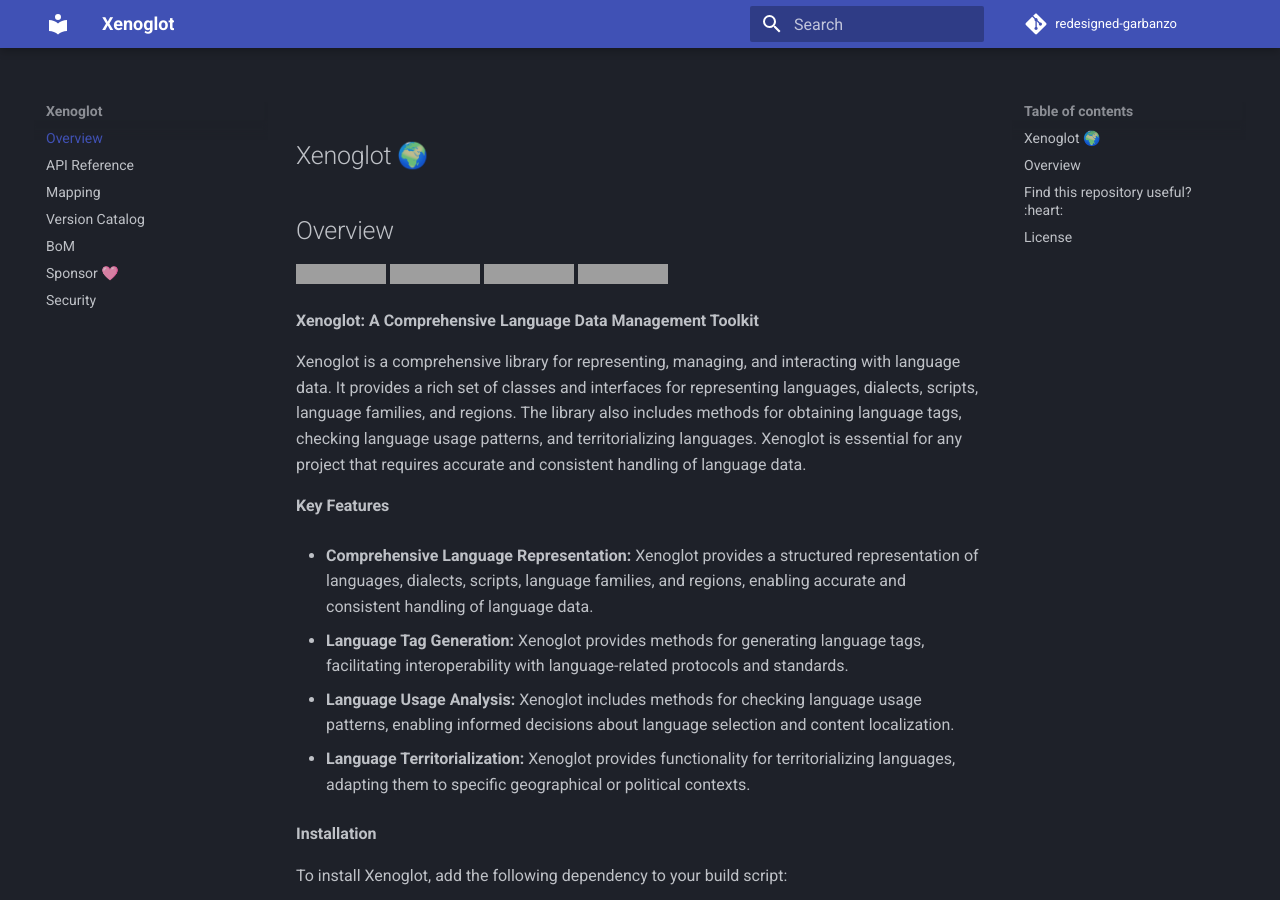
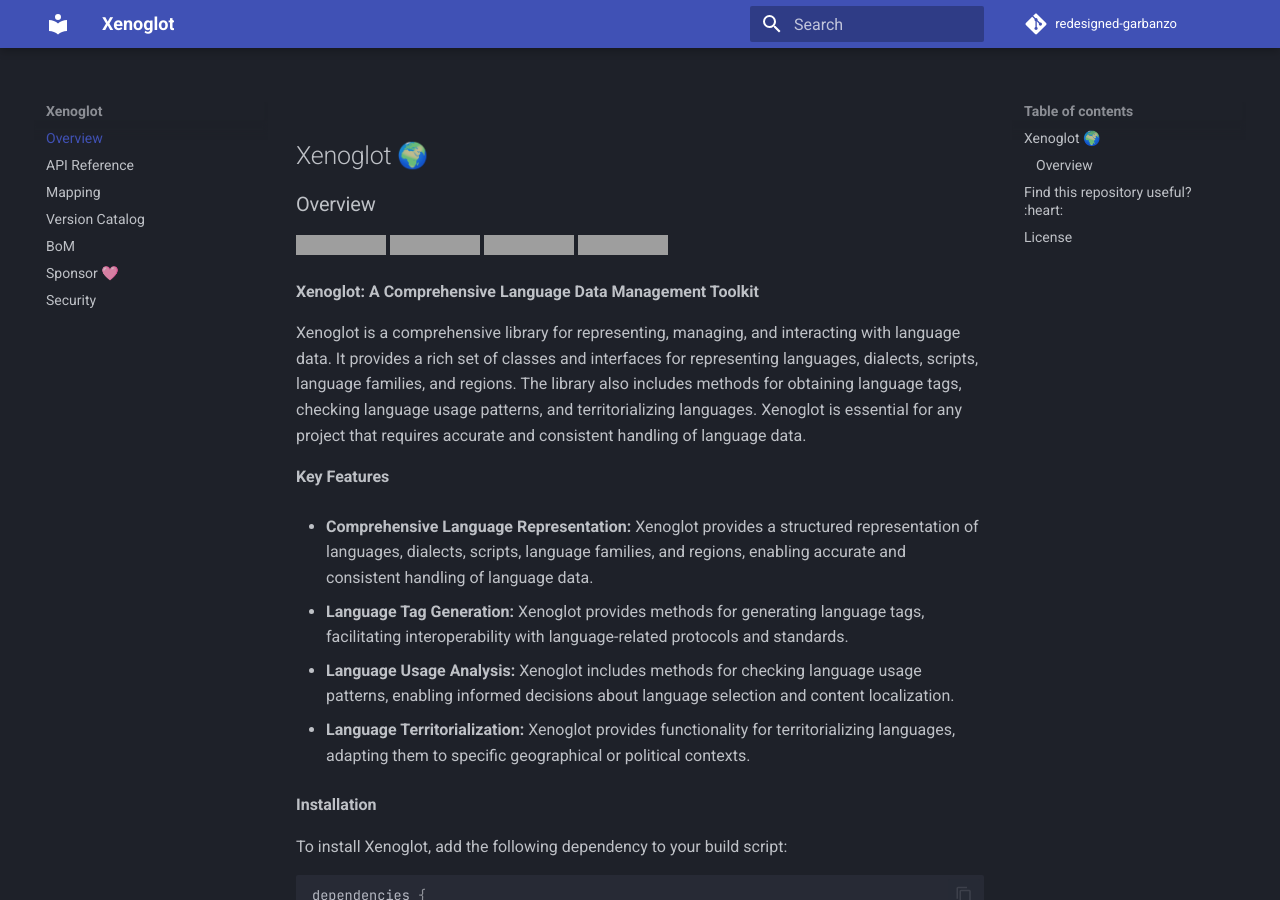
Before and after one commit to teogor/redesigned-garbanzo, an MkDocs documentation site: the page built from docs/index.md, in a window 1280 px wide and 900 px high. Built offline with MkDocs 1.6.1 and Material for MkDocs 9.7.7, drawn with Linux system fonts in a browser that asks for light colours; comment, search, counter and statistics services are not loaded; grey boxes are pictures that could not be loaded.

```diff
--- a/docs/index.md
+++ b/docs/index.md
@@ -1,6 +1,6 @@
 ## Xenoglot 🌍
 
-## Overview
+### Overview
 [![License](https://img.shields.io/badge/License-Apache%202.0-blue.svg)](https://opensource.org/licenses/Apache-2.0)
 [![Maven Central](https://img.shields.io/maven-central/v/dev.teogor.xenoglot/bom.svg?label=Maven%20Central)](https://central.sonatype.com/search?q=g%3Adev.teogor.ceres+a%3Abom&smo=true)
 [![Profile](https://source.teogor.dev/badges/teogor-github.svg)](https://github.com/teogor)
```
